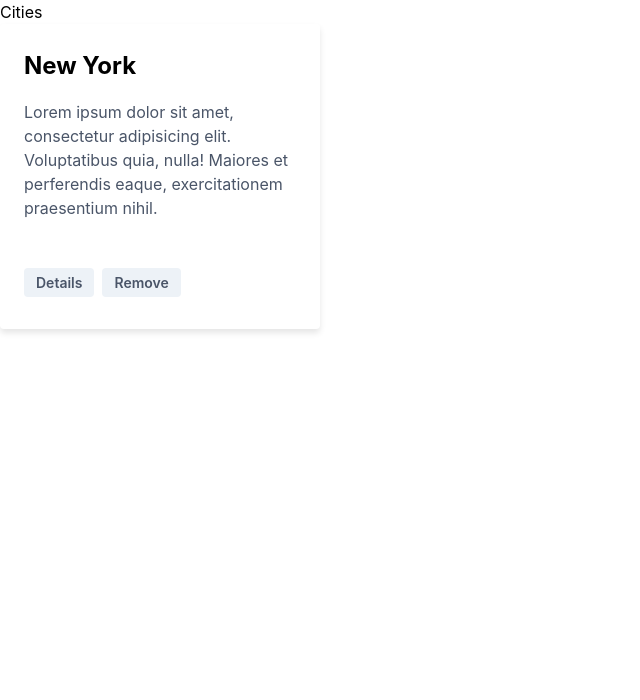
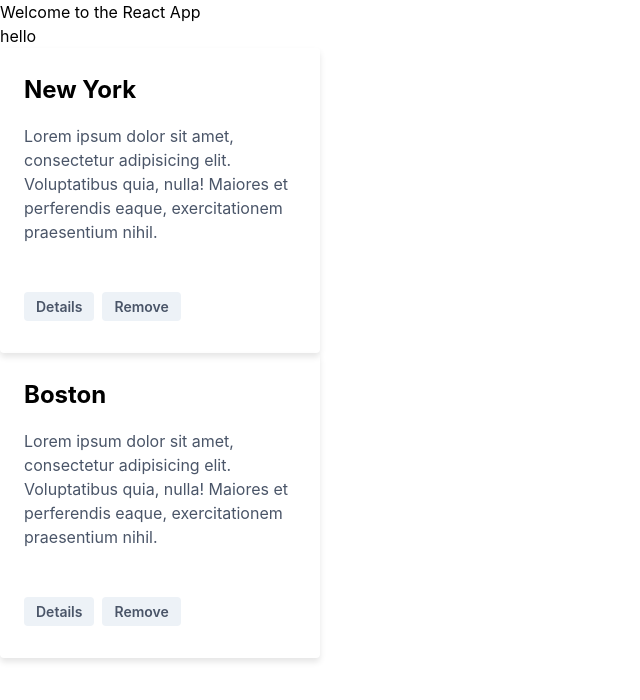
Before and after one commit to robert-a-johnston/weather-with-react-redux, a React (Create React App) app: page / in a window 1280 px wide. Shown: the top 700 px of the page, without its empty margins (0-640 px from the left). Built offline with nearby package versions, Linux system fonts and the light colour scheme.

Commit message:
Add city names to cards

```diff
--- a/package.json
+++ b/package.json
@@ -9,6 +9,7 @@
     "react": "^18.2.0",
     "react-dom": "^18.2.0",
     "react-redux": "^9.1.0",
+    "react-router-dom": "^6.21.3",
     "react-scripts": "5.0.1",
     "redux": "^5.0.1",
     "web-vitals": "^2.1.4"
--- a/src/App.js
+++ b/src/App.js
@@ -1,11 +1,20 @@
+import React, { useState } from 'react';
 import './App.css';
-import HomePage from './components/home/HomeComponent';
+import HomePage from './components/home/Home';
 
 function App() {
+
+  const[cities, setCities] = useState(['New York', 'Boston'])
+
+  // This function adds a City name to the current state.
+  // const addCity = newCityName => {
+  //   setCities(prevCities => [...prevCities, newCityName]);
+  //   };
+
   return (
 
 
-    <HomePage />
+    <HomePage cities={cities}/>
   );
 }
 
--- a/src/components/card/CardComponent.js
+++ b/src/components/cityWeatherCard/CityWeatherCard.js
@@ -1,12 +1,13 @@
-// Create a react card component
+import React from "react";
 
-import React from "react";
 
 function Card(props) {
     return (
         <div className="card">
         <div className="card-content">
-          <div className="card-title">New York</div>
+
+            <div className="card-title">{props.city}</div>
+
           <p className="card-text">
             Lorem ipsum dolor sit amet, consectetur adipisicing elit. Voluptatibus quia, nulla! Maiores et perferendis eaque, exercitationem praesentium nihil.
           </p>
--- /dev/null
+++ b/src/components/header/Header.js
@@ -0,0 +1,10 @@
+import React from "react";
+import './Header.css';
+
+export default function Header() {
+    return (
+    <div className="header">
+      <h1>Welcome to the React App</h1>
+    </div>
+  );
+}
--- /dev/null
+++ b/src/components/home/Home.js
@@ -0,0 +1,22 @@
+import React from "react";
+
+import "./Home.css";
+import Header from "../header/Header";
+import Card from "../cityWeatherCard/CityWeatherCard";
+
+const HomePage = ({cities}) => (
+
+    <div>
+        <Header/>
+        <div className="row">
+            <h1>hello</h1>
+        </div>
+        <div className="row">
+            {cities.map((city, index) => (
+                <Card key={index} city={city}/>
+            ))}
+        </div>
+    </div>
+);
+
+export default HomePage;
--- a/src/components/home/HomeComponent.js
+++ /dev/null
@@ -1,17 +0,0 @@
-import React from "react";
-// import { Link } from "react-router-dom";
-
-import Card from "../card/CardComponent";
-
-const HomePage = ({cities}) => (
-    <div>
-        <div className="row">
-            <h1>Cities</h1>
-        </div>
-        <div className="row">
-            <Card/>
-        </div>
-    </div>
-);
-
-export default HomePage;
```
Also changed, not shown: src/components/cityWeatherCard/CityWeatherCard.css (renamed from src/components/card/CardComponent.css), src/components/header/Header.css (added), src/components/home/Home.css (added), 1 other file (tests, documents, lock files or other folders).
